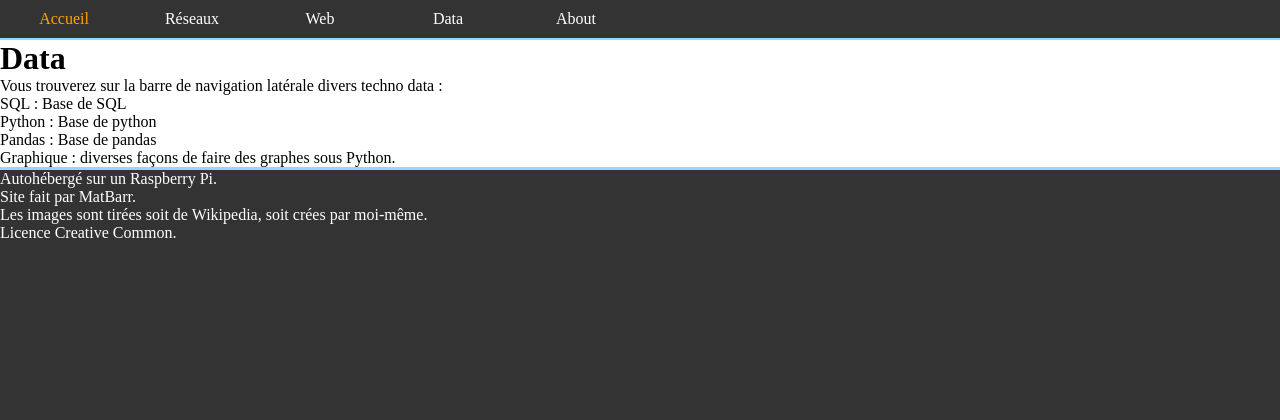
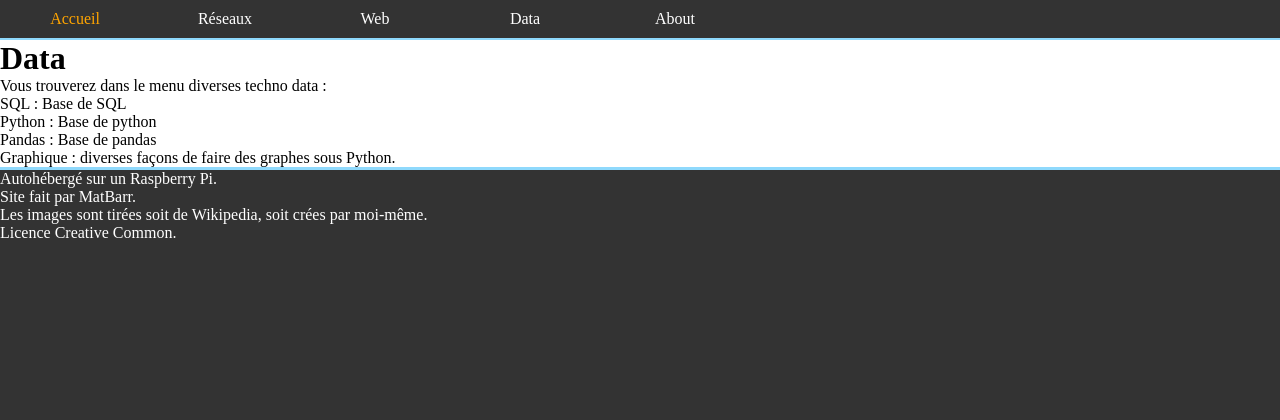
Before and after one commit to barrmath/piweb, a Flask app: page /data/ in a window 1280 px wide. Shown: the top 420 px of the page. Run offline with Flask 3, Linux system fonts and the light colour scheme.

Commit message:
css mis un mini-width + MAJ txt intros

```diff
--- a/web_app/static/style_base.css
+++ b/web_app/static/style_base.css
@@ -21,6 +21,7 @@ nav ul{
 nav ul li{
   float: left;
   width: 10%;
+  min-width: 150px;
   text-align: center;
   position: relative;
 }
--- a/web_app/templates/data_intro.html
+++ b/web_app/templates/data_intro.html
@@ -3,7 +3,7 @@
 {% block content %}
 
 <h1>Data</h1>
-Vous trouverez sur la barre de navigation latérale divers techno data :
+Vous trouverez dans le menu diverses techno data :
 <ul>
     <li>SQL : Base de SQL</li>
     <li>Python : Base de python</li>
--- a/web_app/templates/reseaux_intro.html
+++ b/web_app/templates/reseaux_intro.html
@@ -3,7 +3,7 @@
 {% block content %}
 
 <h1>Réseaux</h1>
-Vous trouverez sur la barre de navigation latérale mes projets réseaux :<br>
+Vous trouverez dans le menu mes projets réseaux :<br>
 <ul>
     <li>Auto-hébergement : Installation d'un serveur web sur un rasberry pi.</li>
     <li>Monitoring : Mise en place d'une surveillance du serveur pi.</li>
--- a/web_app/templates/web_intro.html
+++ b/web_app/templates/web_intro.html
@@ -3,7 +3,7 @@
 {% block content %}
 
 <h1>Web</h1>
-Vous trouverez sur la barre de navigation latérale divers techno web :
+Vous trouverez dans le menu divers techno web :
 <ul>
     <li>HTML : Rappel des bases de HTML et de CSS</li>
     <li>FLASK : Framework python pour le web</li>
```
